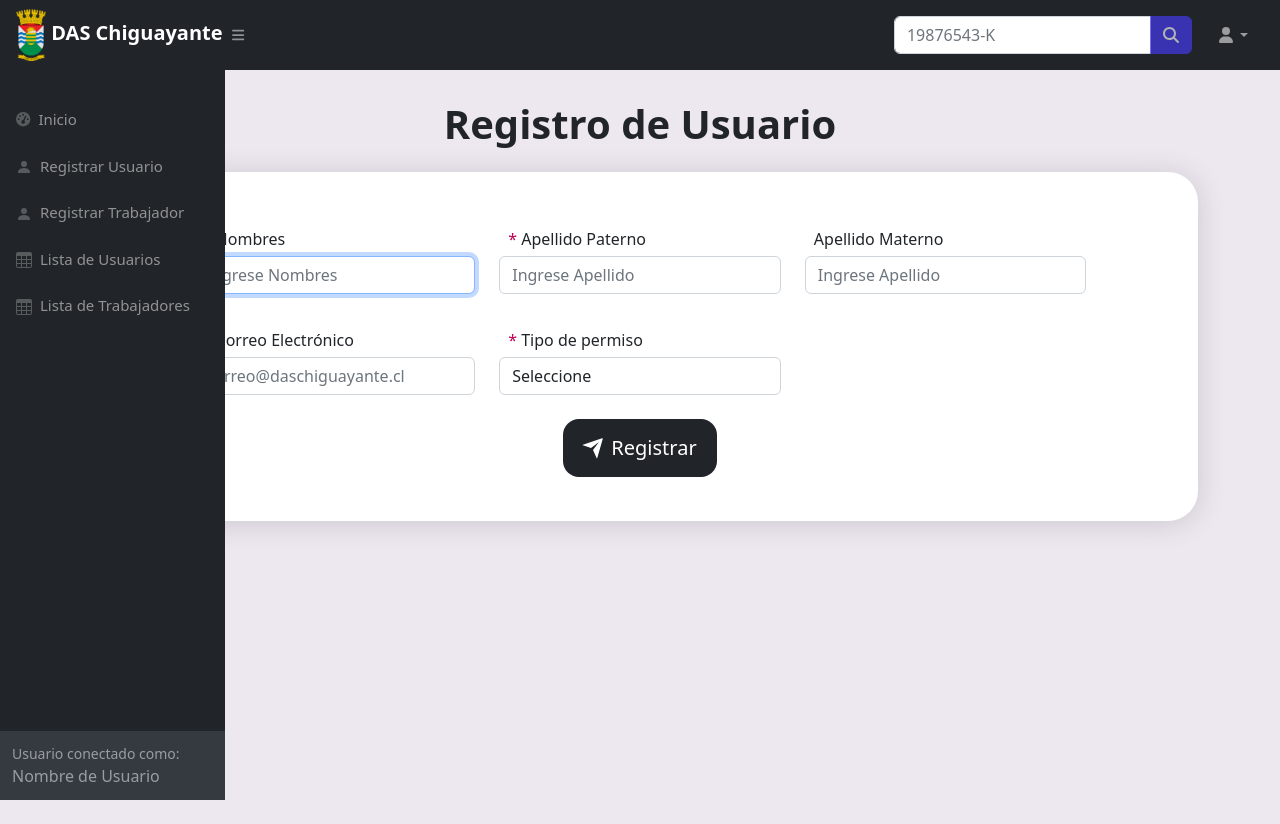
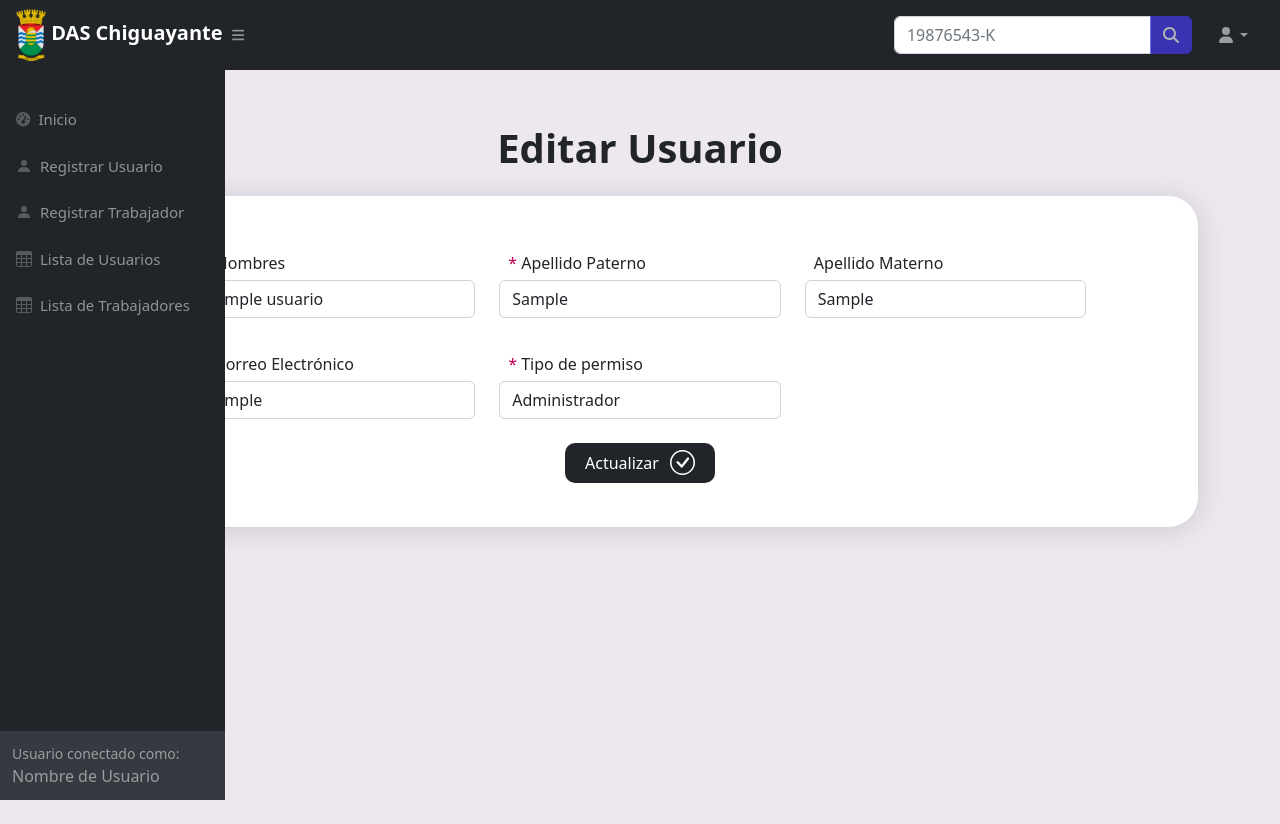
Before and after one commit to pxrplehaze7/das, a PHP site: page /editusuario.php?id=1 in a window 1280 px wide. Before the commit the page ends 800 px from the top, so only its background shows below. Run offline with PHP 8.4, Linux system fonts and the light colour scheme; tables that the repository leaves empty hold one stand-in row (values such as "Sample post"); data that the repository does not hold is empty; some libraries are stand-ins or nearby versions.

Commit message:
se edita y elimina usuario

```diff
--- a/assets/js/main.js
+++ b/assets/js/main.js
@@ -670,3 +670,57 @@
     });
   });
 });
+
+
+
+
+
+$(document).ready(function() {
+  $("#editU").on("submit", function(event) {
+    event.preventDefault();
+
+    Swal.fire({
+      title: '¿Desea actualizar la información del usuario?',
+      showDenyButton: true,
+      showCancelButton: false,
+      allowOutsideClick: false,
+      confirmButtonText: 'Sí',
+      confirmButtonColor: '#00c4a0',
+      denyButtonColor: '#ba0051'
+    }).then((result) => {
+      if (result.isConfirmed) {
+        var formData = new FormData(this);
+        $.ajax({
+          url: "./controller/edituser.php",
+          method: "POST",
+          data: formData,
+          cache: false,
+          contentType: false,
+          processData: false
+        }).done(function(response) {
+          response = JSON.parse(response);
+          if (response.success) {
+            Swal.fire({
+              icon: 'success',
+              title: 'Información actualizada exitosamente',
+              showConfirmButton: false,
+
+            });
+          } else {
+            Swal.fire({
+              icon: 'error',
+              title: 'Error al actualizar la información del Usuario',
+              text: response.message
+            });
+          }
+        }).fail(function(response) {
+          Swal.fire({
+            icon: 'error',
+            title: 'Error al actualizar la información del Usuario',
+            text: response.responseText
+          });
+        });
+      }
+    });
+  });
+});
--- a/assets/styles/form.css
+++ b/assets/styles/form.css
@@ -538,7 +538,7 @@
   }
 }
 
-.Btn {
+.Btn2 {
   position: relative;
   display: flex;
   align-items: center;
@@ -565,13 +565,13 @@
   transition-duration: 0.3s;
 }
 
-.Btn:hover {
+.Btn2:hover {
   color: transparent;
   background-color: #2b2670 !important ;
   border-color: #2b2670 !important;
 }
 
-.Btn:hover svg {
+.Btn2:hover svg {
   right: 41%;
   margin: 0;
   padding: 0;
@@ -579,7 +579,7 @@
   transition-duration: 0.3s;
 }
 
-.Btn:active {
+.Btn2:active {
   background-color: #322c83 !important ;
   border-color: #322c83 !important;
 }
--- a/editUsuario.php
+++ b/editUsuario.php
@@ -1,3 +1,24 @@
+<?php
+include("./controller/config/conexion.php");
+
+
+if (isset($_GET['id'])) {
+    $idUsuario = $_GET['id'];
+    echo "ID de usuario recibido: " . $idUsuario;
+
+
+    $user = "SELECT * FROM usuario WHERE IDUsuario = '$idUsuario'";
+    $ruser = mysqli_query($conn, $user);
+
+    if (mysqli_num_rows($ruser) == 1) {
+        $us = mysqli_fetch_assoc($ruser);
+    }
+} else {
+    echo "No se recibió ningún ID de usuario";
+}
+
+?>
+
 <?php include("./controller/config/conexion.php"); ?>
 <!DOCTYPE html>
 <html lang="es">
@@ -25,17 +46,19 @@
 
 </head>
 
+
 <body class="sb-nav-fixed">
-    <?php require("./components/navbar.php") ?>
     <div id="layoutSidenav">
-
+        <?php require("./components/navbar.php") ?>
         <?php require("./components/sidebar.html") ?>
         <div id="layoutSidenav_content">
             <main>
                 <div class="container-md">
-                    <form id="registroU"  method="POST">
+                    <form id="editU" method="POST">
+                        <input name="nameidu" value="<?php echo $idUsuario ?>" class="form-control" id="iduser" hidden>
+
                         <div class="title">
-                            <h1 class="mt-4">Registro de Usuario</h1>
+                            <h1 class="mt-4">Editar Usuario</h1>
                         </div>
                         <br>
                         <div class="seccion">
@@ -43,53 +66,39 @@
                             <div class="row ">
                                 <div class="col-md">
                                     <label for="idPersona"><span style="color: #c40055;">*</span> Nombres</label>
-                                    <input type="text" name="namePersona" id="idPersona" placeholder="Ingrese Nombres" class="form-control" oninput="validarTexto(this)" required>
-
+                                    <input type="text" name="namePersona" value="<?php echo $us['NombreU'] ?>" id="idPersona" class="form-control" oninput="validarTexto(this)" required>
                                 </div>
-
                                 <div class="col-md">
                                     <label for="idAppat"><span style="color: #c40055;">*</span> Apellido Paterno</label>
-                                    <input type="text" name="namePaterno" id="idAppat" placeholder="Ingrese Apellido" class="form-control" oninput="validarTexto(this)" required>
-
+                                    <input type="text" name="namePaterno" value="<?php echo $us['ApellidoP'] ?>" id="idAppat" class="form-control" oninput="validarTexto(this)" required>
                                 </div>
                                 <div class="col-md">
                                     <label for="idApmat">Apellido Materno</label>
-                                    <input type="text" name="nameMaterno" id="idApmat" placeholder="Ingrese Apellido" class="form-control" oninput="validarTexto(this)">
-
+                                    <input type="text" name="nameMaterno" value="<?php echo $us['ApellidoM'] ?>" id="idApmat" class="form-control" oninput="validarTexto(this)">
                                 </div>
                             </div>
                             <br>
                             <div class="row">
                                 <div class="col-4">
                                     <label for="idCorreo"><span style="color: #c40055;">*</span> Correo Electrónico</label>
-                                    <input type="text" name="nameCorreo" id="idCorreo" placeholder="correo@daschiguayante.cl" class="form-control" required>
+                                    <input type="text" name="nameCorreo" value="<?php echo $us['CorreoU'] ?>" id="idCorreo" class="form-control" required>
                                 </div>
-
-
-
                                 <div class="col-4">
                                     <label><span style="color: #c40055;">*</span> Tipo de permiso</label>
                                     <select class="form-control" id="idPermiso" name="namePermiso" required>
-                                    <option value=""> Seleccione</option>
-                                        <option value=1>Administrador</option>
-                                        <option value=0>Solo lectura</option>
+                                        <option value=1 <?php if ($us['Rol'] == 1) echo 'selected'; ?>>Administrador</option>
+                                        <option value=0 <?php if ($us['Rol'] == 0) echo 'selected'; ?>>Solo lectura</option>
                                     </select>
                                 </div>
-
                             </div>
 
                             <br>
-                            <div class="boton-registrar">
-                                <button id="btnRegistrar" type="submit" class="boton-registrarB">
-                                    <div class="svg-wrapper-1">
-                                        <div class="svg-wrapper">
-                                            <svg height="24" width="24" viewBox="0 0 24 24" xmlns="http://www.w3.org/2000/svg">
-                                                <path d="M0 0h24v24H0z" fill="none"></path>
-                                                <path d="M1.946 9.315c-.522-.174-.527-.455.01-.634l19.087-6.362c.529-.176.832.12.684.638l-5.454 19.086c-.15.529-.455.547-.679.045L12 14l6-8-8 6-8.054-2.685z" fill="currentColor"></path>
-                                            </svg>
-                                        </div>
-                                    </div>
-                                    <span>Registrar</span>
+                            <div class="boton">
+                                <button class="Btn2" id="btnEditaDoc" type="submit">Actualizar
+                                    <svg class="svg" xmlns="http://www.w3.org/2000/svg" viewBox="0 0 16 16">
+                                        <path d="M8 15A7 7 0 1 1 8 1a7 7 0 0 1 0 14zm0 1A8 8 0 1 0 8 0a8 8 0 0 0 0 16z" />
+                                        <path d="M10.97 4.97a.235.235 0 0 0-.02.022L7.477 9.417 5.384 7.323a.75.75 0 0 0-1.06 1.06L6.97 11.03a.75.75 0 0 0 1.079-.02l3.992-4.99a.75.75 0 0 0-1.071-1.05z" />
+                                    </svg>
                                 </button>
                             </div>
                         </div>
@@ -106,4 +115,5 @@
     <script src="./assets/js/doc_exclusivos.js"></script>
     <script src="./assets/js/validaciones_input.js"></script>
 </body>
+
 </html>
--- a/editar_registro.php
+++ b/editar_registro.php
@@ -314,7 +314,7 @@
                                 </div>
                                 <br>
                                 <div class="boton">
-                                    <button class="Btn" id="btn-editP" type="submit">Actualizar
+                                    <button class="Btn2" id="btn-editP" type="submit">Actualizar
                                         <svg class="svg" xmlns="http://www.w3.org/2000/svg" viewBox="0 0 16 16">
                                             <path d="M8 15A7 7 0 1 1 8 1a7 7 0 0 1 0 14zm0 1A8 8 0 1 0 8 0a8 8 0 0 0 0 16z" />
                                             <path d="M10.97 4.97a.235.235 0 0 0-.02.022L7.477 9.417 5.384 7.323a.75.75 0 0 0-1.06 1.06L6.97 11.03a.75.75 0 0 0 1.079-.02l3.992-4.99a.75.75 0 0 0-1.071-1.05z" />
@@ -343,7 +343,7 @@
                                 </div>
                                 <br>
                                 <div class="boton">
-                                    <button class="Btn" id="btn-editC" type="submit">Actualizar
+                                    <button class="Btn2" id="btn-editC" type="submit">Actualizar
                                         <svg class="svg" xmlns="http://www.w3.org/2000/svg" viewBox="0 0 16 16">
                                             <path d="M8 15A7 7 0 1 1 8 1a7 7 0 0 1 0 14zm0 1A8 8 0 1 0 8 0a8 8 0 0 0 0 16z" />
                                             <path d="M10.97 4.97a.235.235 0 0 0-.02.022L7.477 9.417 5.384 7.323a.75.75 0 0 0-1.06 1.06L6.97 11.03a.75.75 0 0 0 1.079-.02l3.992-4.99a.75.75 0 0 0-1.071-1.05z" />
@@ -596,7 +596,7 @@
                                     </table>
                                     <br>
                                     <div class="boton">
-                                        <button class="Btn" id="btnEditaDoc" type="submit">Actualizar
+                                        <button class="Btn2" id="btnEditaDoc" type="submit">Actualizar
                                             <svg class="svg" xmlns="http://www.w3.org/2000/svg" viewBox="0 0 16 16">
                                                 <path d="M8 15A7 7 0 1 1 8 1a7 7 0 0 1 0 14zm0 1A8 8 0 1 0 8 0a8 8 0 0 0 0 16z" />
                                                 <path d="M10.97 4.97a.235.235 0 0 0-.02.022L7.477 9.417 5.384 7.323a.75.75 0 0 0-1.06 1.06L6.97 11.03a.75.75 0 0 0 1.079-.02l3.992-4.99a.75.75 0 0 0-1.071-1.05z" />
--- a/pendiente.txt
+++ b/pendiente.txt
@@ -30,7 +30,7 @@
 los usuarios no se pueden cambiar a si mismosel permiso asignado
 
 
-
+el boton que achica el menu tiene estilos, pasa solo al editar usuario creo
 hacer que cuando encuentre a alguien en la lista total, muestre un boton para ir al perfil
 
 
```
Also changed, not shown: assets/js/elimina.js (+52 -7 lines), controller/editUser.php (added, +38 -0 lines), controller/eliminaUsuario.php (added, +16 -0 lines), tablaU.php (+14 -3 lines).
